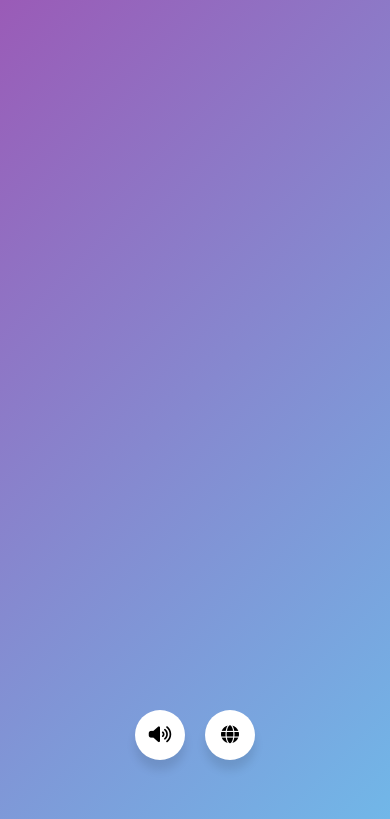
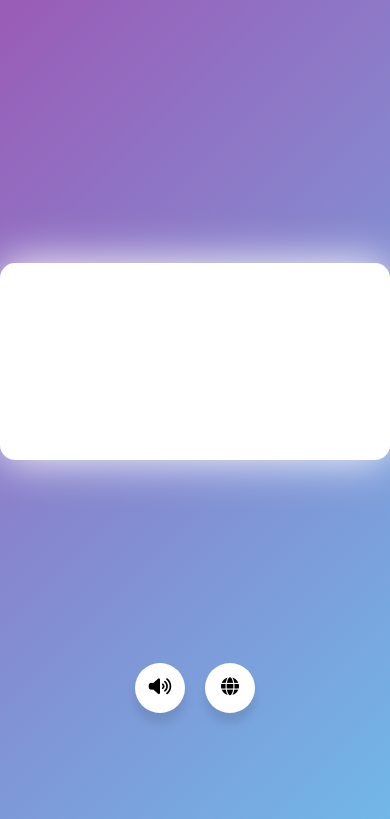
Before and after one commit to SurajValluru/EmoVision, a Flask app: page /desktop in a window 390 px wide. Shown: the part 50-869 px from the top of the page. Run offline with Flask 2, Linux system fonts and the light colour scheme; some libraries are stand-ins or nearby versions.

Commit message:
Auto change app page
Automacally redirect to desktop or mobile version accorinding to device. Added border blur to video.

```diff
--- a/static/scripts/index.js
+++ b/static/scripts/index.js
@@ -141,24 +141,18 @@
 let facingMode = "user";
 // let facingMode = "environment";
 
-function detectMob() {
-  const toMatch = [
-      /Android/i,
-      /webOS/i,
-      /iPhone/i,
-      /iPad/i,
-      /iPod/i,
-      /BlackBerry/i,
-      /Windows Phone/i
-  ];
-
-  return toMatch.some((toMatchItem) => {
-      return navigator.userAgent.match(toMatchItem);
-  });
-}
 
 start_cam().catch(function (err) {
   if (err == "NotAllowedError: Permission denied")
     window.alert("Web app requires camera permission to work.");
   else window.alert("Unknown Error Occured");
 });
+
+if(/Android|webOS|iPhone|iPad|iPod|BlackBerry|IEMobile|Opera Mini/i.test(navigator.userAgent))
+window.addEventListener("orientationchange", event => {
+  let oAngle = event.target.screen.orientation.angle;
+  if(oAngle=='90'||oAngle=='270')
+  window.location.replace("/desktop");
+  else if(oAngle == '180'||oAngle=='0')
+  window.location.replace("/");
+});
--- a/static/styles/base.css
+++ b/static/styles/base.css
@@ -47,6 +47,7 @@
 }
 
 .nav__link {
+  font-size: large;
   display: flex;
   align-items: center;
   color: #666666;
@@ -111,7 +112,3 @@
   background: linear-gradient(315deg, #71b7e8, #9b59b6);
   display: flex;
 }
-
-.nav__link{
-  font-size: large;
-}
--- a/static/styles/index.css
+++ b/static/styles/index.css
@@ -4,16 +4,21 @@
   font-family: "Times New Roman", Times, serif;
 }
 
-.cam {
-  background-color: transparent;
-  display: grid;
-  padding: 10px;
-  border-radius: 5px;
-  max-width: 100%;
+video {
   margin: 0 auto;
-  /* height: auto; */
+  width: 100%;
+  height: 100%;
+  max-width: 640px;
+  max-height: 640px;
+  height: auto;
   justify-content: center;
-  object-fit: cover;
+  border-radius: 50px;
+  background-color:white;
+  border-radius:15px;
+  border-style:solid;
+  border-width:2px;
+  border-color: white;
+  box-shadow: 0px 0px 45px white;
 }
 
 #canvas {
--- a/templates/desktop.html
+++ b/templates/desktop.html
@@ -36,4 +36,15 @@
 <script src="https://cdn.jsdelivr.net/npm/js-cookie@3.0.1/dist/js.cookie.min.js"></script>
 <!-- Get our script -->
 <script src="../static/scripts/index.js"></script>
+<script>
+  // true for mobile device
+  if (
+    /Android|webOS|iPhone|iPad|iPod|BlackBerry|IEMobile|Opera Mini/i.test(
+      navigator.userAgent
+    )
+  ) {
+    let checkAngle = event.target.screen.orientation.angle;
+    if (checkAngle == "180" || checkAngle == "0") window.location.replace("/");
+  }
+</script>
 {% endblock %}
```
Also changed, not shown: templates/index.html (+6 -2 lines), README.md.
